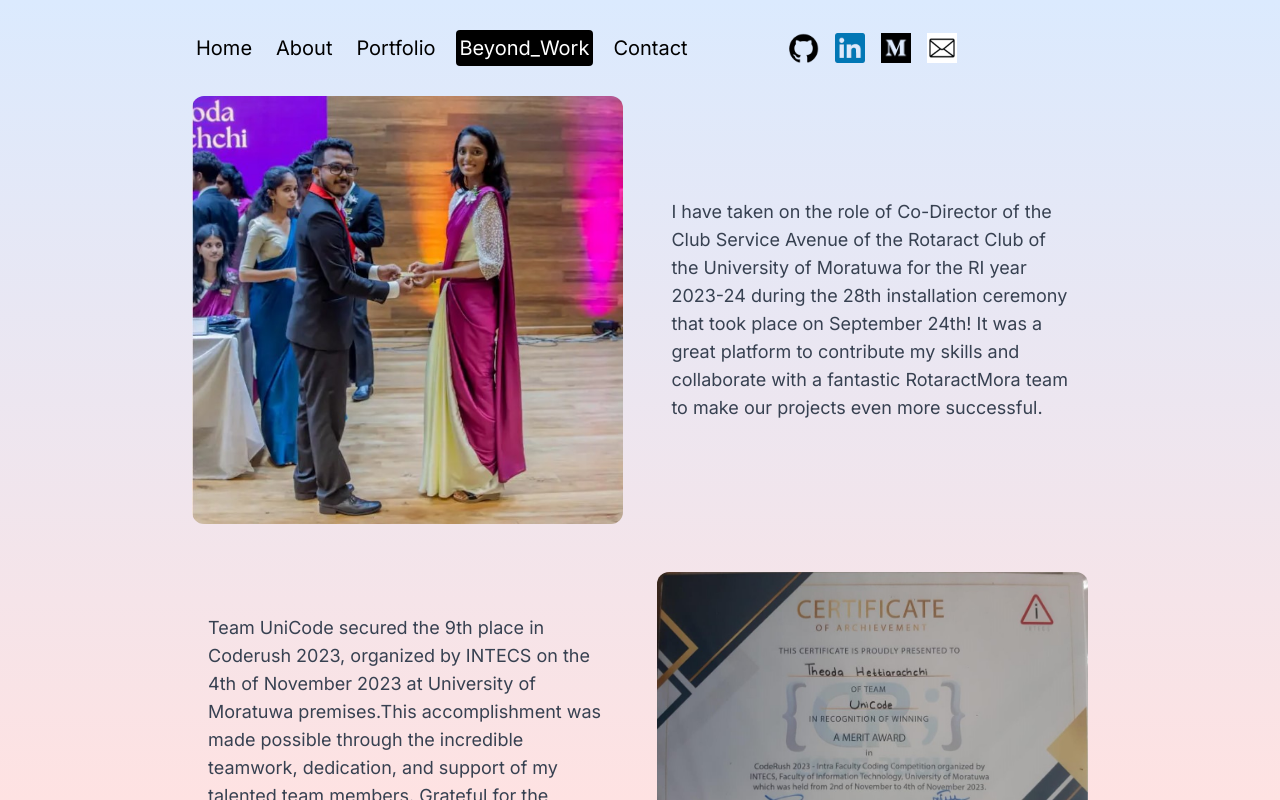
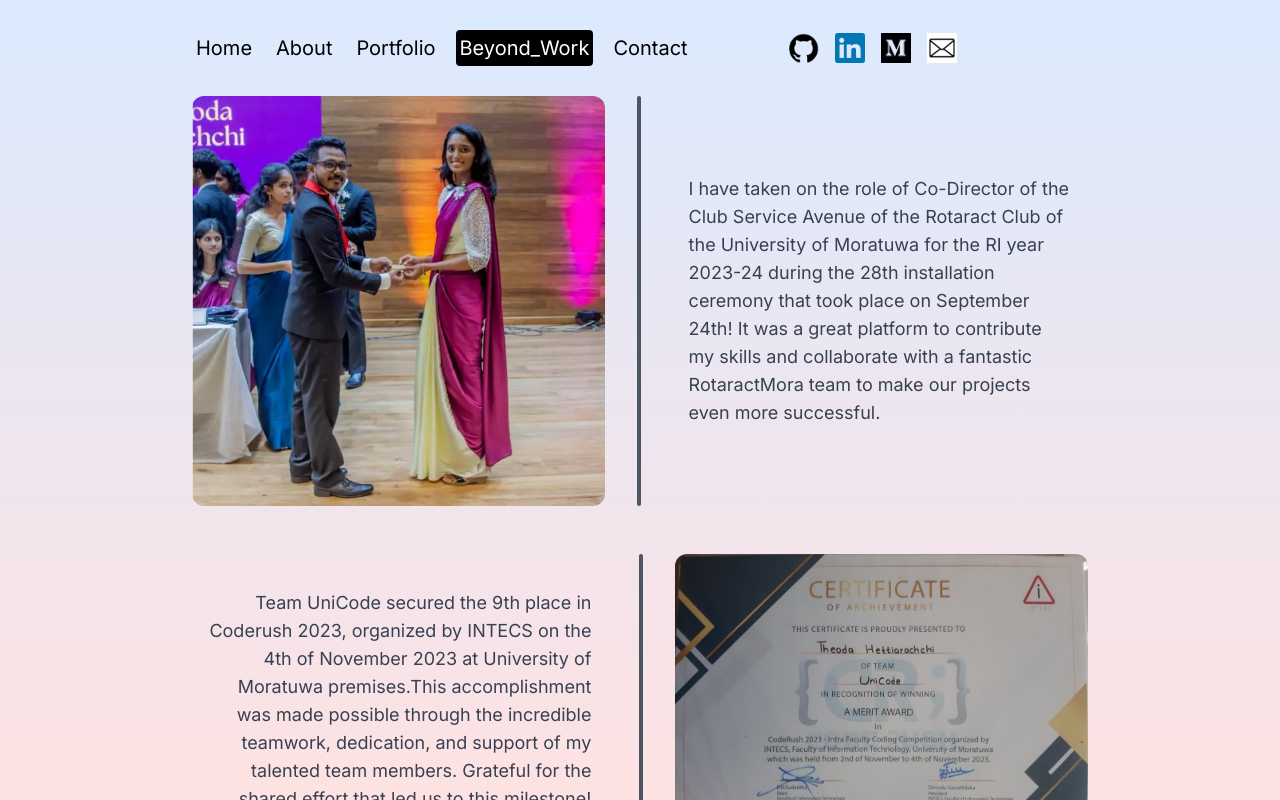
Before and after one commit to TheodaVidyani/Portfolio, a Next.js app: page /beyond_work in a window 1280 px wide. Built offline with nearby package versions, Linux system fonts and the light colour scheme.

Commit message:
second nov

```diff
--- a/src/app/beyond_work/page.jsx
+++ b/src/app/beyond_work/page.jsx
@@ -1,5 +1,5 @@
 "use client";
-import { motion } from "framer-motion";
+import { motion,useInView  } from "framer-motion";
 import { useRef, useState } from "react";
 import Image from "next/image";
 
@@ -39,15 +39,23 @@ const BeyondWork = () => {
 
   return (
     <div className="h-full overflow-scroll flex flex-col px-4 sm:px-8 md:px-12 lg:px-20 xl:px-48 gap-12">
-      {works.map((work, index) => (
-        <div
+      {works.map((work, index) => {
+        const ref = useRef(null);
+        const isInView = useInView(ref, { once: true });
+
+        return (
+          <motion.div
             key={work.id}
+            ref={ref}
             className={`flex flex-col lg:flex-row ${
               index % 2 === 1 ? "lg:flex-row-reverse" : ""
             } items-center gap-8`}
+            initial={{ opacity: 0, y: 50 }}
+            animate={isInView ? { opacity: 1, y: 0 } : {}}
+            transition={{ duration: 1, delay: index === 0 ? 0.8 : index * 0.2 + 0.1  }}
           >
             {/* Work Image */}
-          <div className="md:w-1/2 w-full ">
+            <motion.div whileHover={{ scale: 1.05 }} className="md:w-1/2 w-full">
               <Image
                 src={work.imageSrc}
                 alt={`Work ${work.id}`}
@@ -55,14 +63,29 @@ const BeyondWork = () => {
                 height={100}
                 className="w-full h-auto rounded-xl"
               />
-          </div>
+            </motion.div>
+{/* LINE */}
+<motion.div
+  className="w-1 h-full bg-gray-600 rounded relative"
+  initial={{ opacity: 0, scaleY: 0 }} // Start with the line invisible and scaled down
+  animate={isInView ? { opacity: 1, scaleY: 1 } : {}} // Animate to full opacity and scale when in view
+  transition={{ duration: 0.6, delay: index * 0.2 + 0.4 }} // Adjust delay based on index
+/>
+
 
 {/* Work Description */}
-          <div className="md:w-1/2 w-full text-lg text-gray-700 p-4">
+<motion.div
+  className={`md:w-1/2 w-full text-lg text-gray-700 p-4 ${index % 2 === 0 ? 'text-left' : 'text-right'}`}
+  initial={{ opacity: 0, x: index % 2 === 0 ? -50 : 50 }}
+  animate={isInView ? { opacity: 1, x: 0 } : {}}
+  transition={{ duration: 0.6, delay: index * 0.2 + 0.2 }}
+>
   <p>{work.description}</p>
-          </div>
-        </div>
-      ))}
+</motion.div>
+
+          </motion.div>
+        );
+      })}
     </div>
   );
 };
--- a/src/app/contact/page.jsx
+++ b/src/app/contact/page.jsx
@@ -6,7 +6,7 @@ import emailjs from "@emailjs/browser";
 const ContactPage = () => {
   const [success, setSuccess] = useState(false);
   const [error, setError] = useState(false);
-  const text = "Say Hi Theoda!";
+  const text = "Say Hi!";
 
   const form = useRef();
 
```
Lines whose indentation alone changed are shown as unchanged.
